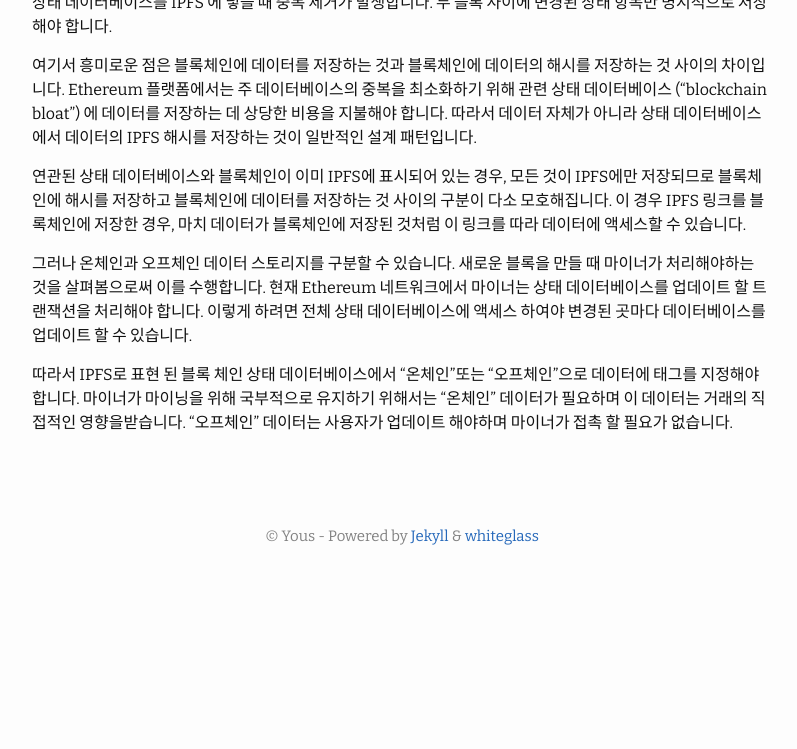
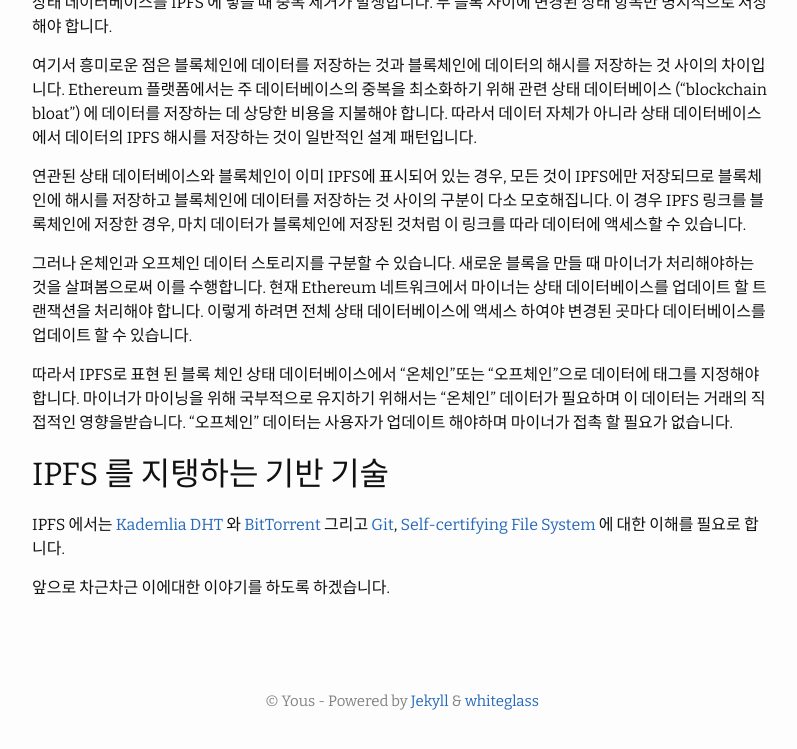
Before and after one commit to uni2u/uni2u.github.io, a Jekyll site: the page built from _posts/2018-09-05-IPFS_Start.md, in a window 1280 px wide and 900 px high, scrolled down 7015 px, cut to the strip 143-892 px from the top of the window. Shown: the whole strip, without its empty margins (238-1035 px from the left). Built offline with Jekyll 4.4.1, drawn with Linux system fonts in a browser that asks for light colours; before the commit the page ends 7750 px from its top, so only the background shows below that.

Commit message:
edit ipfs_start

```diff
--- a/_posts/2018-09-05-IPFS_Start.md
+++ b/_posts/2018-09-05-IPFS_Start.md
@@ -226,3 +226,9 @@ Commit Object 의 주요 속성은 이전 커밋을 가리키는 _parent0_, _par
 그러나 온체인과 오프체인 데이터 스토리지를 구분할 수 있습니다. 새로운 블록을 만들 때 마이너가 처리해야하는 것을 살펴봄으로써 이를 수행합니다. 현재 Ethereum 네트워크에서 마이너는 상태 데이터베이스를 업데이트 할 트랜잭션을 처리해야 합니다. 이렇게 하려면 전체 상태 데이터베이스에 액세스 하여야 변경된 곳마다 데이터베이스를 업데이트 할 수 있습니다.
 
 따라서 IPFS로 표현 된 블록 체인 상태 데이터베이스에서 "온체인"또는 "오프체인"으로 데이터에 태그를 지정해야 합니다. 마이너가 마이닝을 위해 국부적으로 유지하기 위해서는 "온체인" 데이터가 필요하며 이 데이터는 거래의 직접적인 영향을받습니다. "오프체인" 데이터는 사용자가 업데이트 해야하며 마이너가 접촉 할 필요가 없습니다.
+
+## IPFS 를 지탱하는 기반 기술
+
+IPFS 에서는 [Kademlia DHT](https://www.youtube.com/watch?v=kXyVqk3EbwE&t=5s) 와 [BitTorrent](https://youtu.be/6PWUCFmOQwQ) 그리고 [Git](https://youtu.be/SWYqp7iY_Tc), [Self-certifying File System](https://en.wikipedia.org/wiki/Self-certifying_File_System) 에 대한 이해를 필요로 합니다.
+
+앞으로 차근차근 이에대한 이야기를 하도록 하겠습니다.
```
